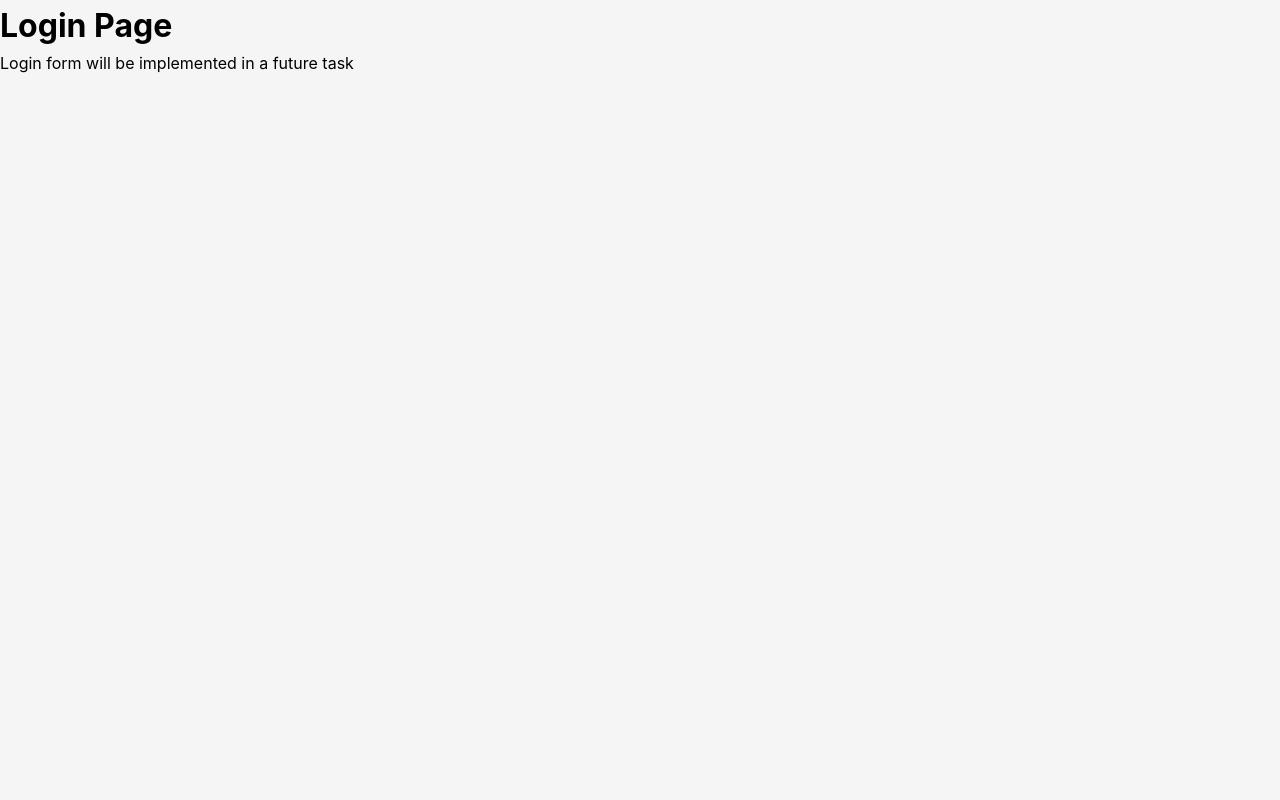
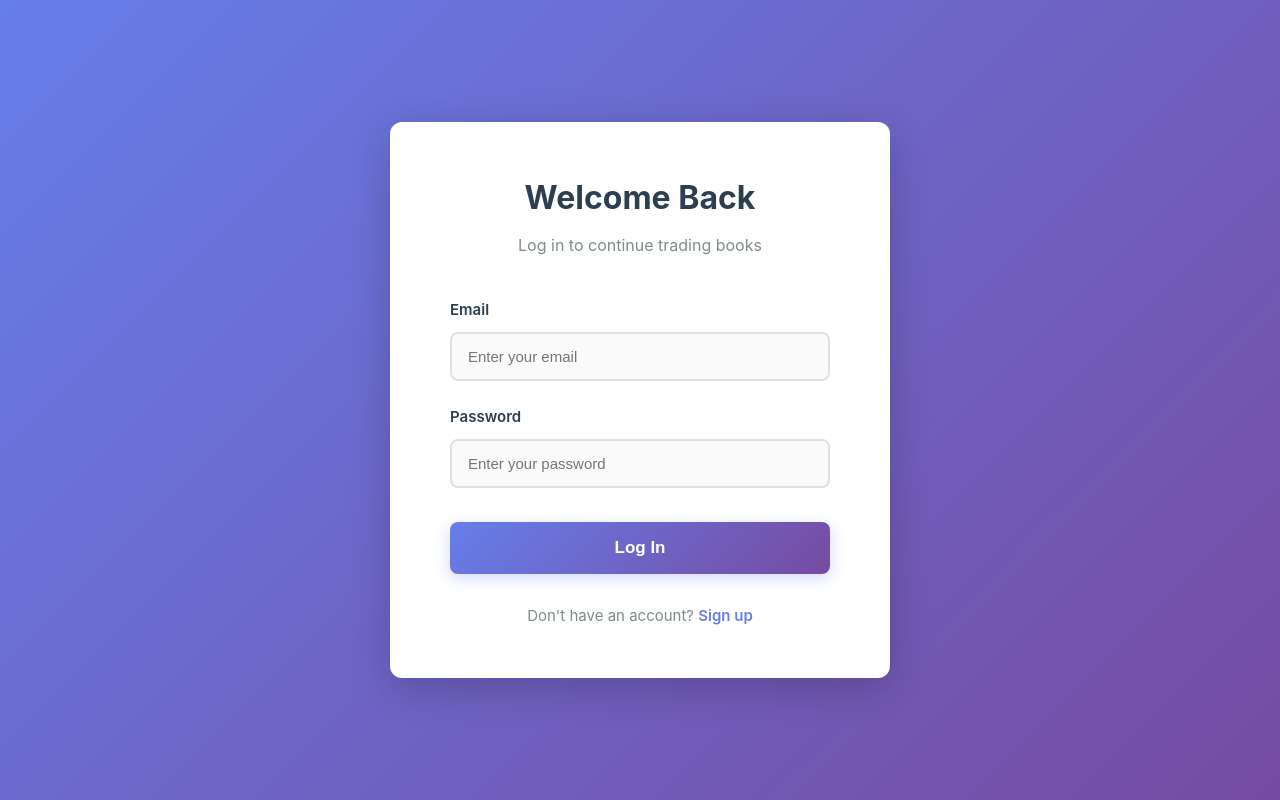
Before and after one commit to notlokedoke/BookVerse, a React (Vite) app in the folder client/: page /login in a window 1280 px wide. Built offline with nearby package versions, Linux system fonts and the light colour scheme.

Commit message:
Create login form frontend

```diff
--- /dev/null
+++ b/client/src/components/LoginForm.css
@@ -0,0 +1,168 @@
+.login-form-container {
+  display: flex;
+  justify-content: center;
+  align-items: center;
+  min-height: 100vh;
+  padding: 40px 20px;
+  background: linear-gradient(135deg, #667eea 0%, #764ba2 100%);
+}
+
+.login-form-card {
+  background: white;
+  padding: 50px 60px;
+  border-radius: 12px;
+  box-shadow: 0 10px 40px rgba(0, 0, 0, 0.2);
+  width: 100%;
+  max-width: 500px;
+}
+
+.login-form-card h2 {
+  margin: 0 0 10px 0;
+  color: #2c3e50;
+  font-size: 32px;
+  text-align: center;
+  font-weight: 700;
+}
+
+.login-subtitle {
+  text-align: center;
+  color: #7f8c8d;
+  margin: 0 0 40px 0;
+  font-size: 16px;
+}
+
+.form-group {
+  margin-bottom: 24px;
+}
+
+.form-group label {
+  display: block;
+  margin-bottom: 10px;
+  color: #2c3e50;
+  font-weight: 600;
+  font-size: 15px;
+}
+
+.form-group input {
+  width: 100%;
+  padding: 14px 16px;
+  border: 2px solid #e0e0e0;
+  border-radius: 8px;
+  font-size: 15px;
+  transition: all 0.3s ease;
+  box-sizing: border-box;
+  background-color: #fafafa;
+}
+
+.form-group input:focus {
+  outline: none;
+  border-color: #667eea;
+  background-color: white;
+  box-shadow: 0 0 0 3px rgba(102, 126, 234, 0.1);
+}
+
+.form-group input.error {
+  border-color: #e74c3c;
+}
+
+.form-group input:disabled {
+  background-color: #f5f5f5;
+  cursor: not-allowed;
+}
+
+.field-error {
+  display: block;
+  color: #e74c3c;
+  font-size: 12px;
+  margin-top: 5px;
+}
+
+.error-message {
+  background-color: #f8d7da;
+  color: #721c24;
+  padding: 12px;
+  border-radius: 4px;
+  margin-bottom: 20px;
+  border: 1px solid #f5c6cb;
+  text-align: center;
+}
+
+.submit-button {
+  width: 100%;
+  padding: 16px;
+  background: linear-gradient(135deg, #667eea 0%, #764ba2 100%);
+  color: white;
+  border: none;
+  border-radius: 8px;
+  font-size: 17px;
+  font-weight: 600;
+  cursor: pointer;
+  transition: all 0.3s ease;
+  margin-top: 10px;
+  box-shadow: 0 4px 15px rgba(102, 126, 234, 0.3);
+}
+
+.submit-button:hover:not(:disabled) {
+  transform: translateY(-2px);
+  box-shadow: 0 6px 20px rgba(102, 126, 234, 0.4);
+}
+
+.submit-button:active:not(:disabled) {
+  transform: translateY(0);
+}
+
+.submit-button:disabled {
+  background: #bdc3c7;
+  cursor: not-allowed;
+  box-shadow: none;
+}
+
+.register-link {
+  text-align: center;
+  margin-top: 30px;
+  color: #7f8c8d;
+  font-size: 15px;
+}
+
+.register-link a {
+  color: #667eea;
+  text-decoration: none;
+  font-weight: 600;
+  transition: color 0.3s ease;
+}
+
+.register-link a:hover {
+  color: #764ba2;
+  text-decoration: underline;
+}
+
+/* Tablet and below */
+@media (max-width: 768px) {
+  .login-form-card {
+    padding: 40px 30px;
+    max-width: 450px;
+  }
+
+  .login-form-card h2 {
+    font-size: 28px;
+  }
+}
+
+/* Mobile */
+@media (max-width: 480px) {
+  .login-form-container {
+    padding: 20px;
+  }
+
+  .login-form-card {
+    padding: 30px 20px;
+  }
+
+  .login-form-card h2 {
+    font-size: 24px;
+  }
+
+  .login-subtitle {
+    font-size: 14px;
+  }
+}
--- /dev/null
+++ b/client/src/components/LoginForm.jsx
@@ -0,0 +1,143 @@
+import React, { useState } from 'react';
+import { useNavigate } from 'react-router-dom';
+import { useAuth } from '../context/AuthContext';
+import './LoginForm.css';
+
+const LoginForm = () => {
+  const [formData, setFormData] = useState({
+    email: '',
+    password: ''
+  });
+
+  const [errors, setErrors] = useState({});
+  const [isSubmitting, setIsSubmitting] = useState(false);
+
+  const { email, password } = formData;
+  const { login } = useAuth();
+  const navigate = useNavigate();
+
+  // Handle input changes
+  const handleChange = (e) => {
+    const { name, value } = e.target;
+    setFormData({
+      ...formData,
+      [name]: value
+    });
+    // Clear error for this field when user starts typing
+    if (errors[name]) {
+      setErrors({
+        ...errors,
+        [name]: ''
+      });
+    }
+  };
+
+  // Client-side validation
+  const validateForm = () => {
+    const newErrors = {};
+
+    // Email validation
+    if (!email.trim()) {
+      newErrors.email = 'Email is required';
+    } else if (!/^[^\s@]+@[^\s@]+\.[^\s@]+$/.test(email)) {
+      newErrors.email = 'Please enter a valid email address';
+    }
+
+    // Password validation
+    if (!password) {
+      newErrors.password = 'Password is required';
+    }
+
+    setErrors(newErrors);
+    return Object.keys(newErrors).length === 0;
+  };
+
+  // Handle form submission
+  const handleSubmit = async (e) => {
+    e.preventDefault();
+
+    // Validate form
+    if (!validateForm()) {
+      return;
+    }
+
+    setIsSubmitting(true);
+
+    try {
+      const result = await login(email, password);
+
+      if (result.success) {
+        // Redirect to home page on successful login
+        navigate('/');
+      } else {
+        // Display error message
+        setErrors({ general: result.error });
+      }
+    } catch (error) {
+      setErrors({ general: 'An unexpected error occurred. Please try again.' });
+    } finally {
+      setIsSubmitting(false);
+    }
+  };
+
+  return (
+    <div className="login-form-container">
+      <div className="login-form-card">
+        <h2>Welcome Back</h2>
+        <p className="login-subtitle">Log in to continue trading books</p>
+
+        {errors.general && (
+          <div className="error-message">
+            {errors.general}
+          </div>
+        )}
+
+        <form onSubmit={handleSubmit} noValidate>
+          <div className="form-group">
+            <label htmlFor="email">Email</label>
+            <input
+              type="email"
+              id="email"
+              name="email"
+              value={email}
+              onChange={handleChange}
+              className={errors.email ? 'error' : ''}
+              placeholder="Enter your email"
+              disabled={isSubmitting}
+            />
+            {errors.email && <span className="field-error">{errors.email}</span>}
+          </div>
+
+          <div className="form-group">
+            <label htmlFor="password">Password</label>
+            <input
+              type="password"
+              id="password"
+              name="password"
+              value={password}
+              onChange={handleChange}
+              className={errors.password ? 'error' : ''}
+              placeholder="Enter your password"
+              disabled={isSubmitting}
+            />
+            {errors.password && <span className="field-error">{errors.password}</span>}
+          </div>
+
+          <button
+            type="submit"
+            className="submit-button"
+            disabled={isSubmitting}
+          >
+            {isSubmitting ? 'Logging in...' : 'Log In'}
+          </button>
+        </form>
+
+        <div className="register-link">
+          Don't have an account? <a href="/register">Sign up</a>
+        </div>
+      </div>
+    </div>
+  );
+};
+
+export default LoginForm;
--- a/client/src/pages/LoginPage.jsx
+++ b/client/src/pages/LoginPage.jsx
@@ -1,12 +1,8 @@
 import React from 'react'
+import LoginForm from '../components/LoginForm'
 
 const LoginPage = () => {
-  return (
-    <div>
-      <h1>Login Page</h1>
-      <p>Login form will be implemented in a future task</p>
-    </div>
-  )
+  return <LoginForm />
 }
 
 export default LoginPage
```
Also changed, not shown: 1 other file (tests, documents, lock files or other folders).
